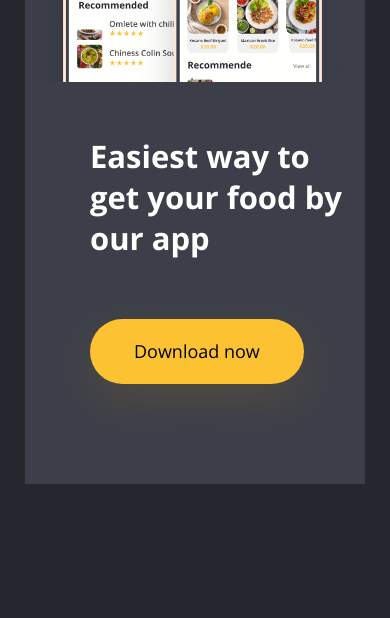
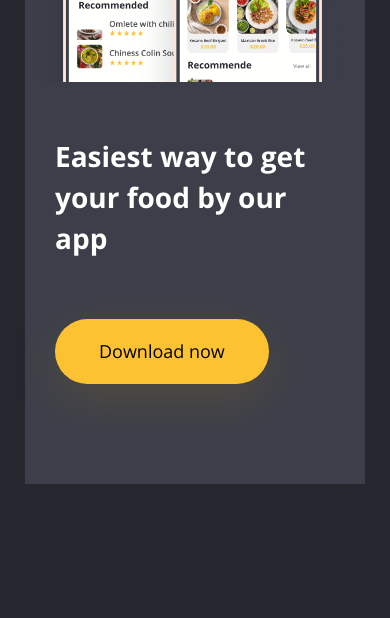
Before and after one commit to Sireus/foodhub.github.io, a website: page app/index.html in a window 390 px wide. Shown: the part 7960-8578 px from the top of the page. Drawn offline with nearby package versions, Linux system fonts and the light colour scheme.

Commit message:
Adaptive CSS

```diff
--- a/app/scss/_media.scss
+++ b/app/scss/_media.scss
@@ -314,6 +314,17 @@
     .welcome_column img {
         margin-bottom: 50px;
     }
+
+    .download_col-1 {
+        padding-left: 30px;
+        padding-right: 30px;
+        align-items: center;
+    }
+
+    .download_title {
+        font-size: 28px;
+        max-width: 100%;
+    }
 }
 
 @media (max-width: 450px) {
```
Also changed, not shown: app/css/style.css.
